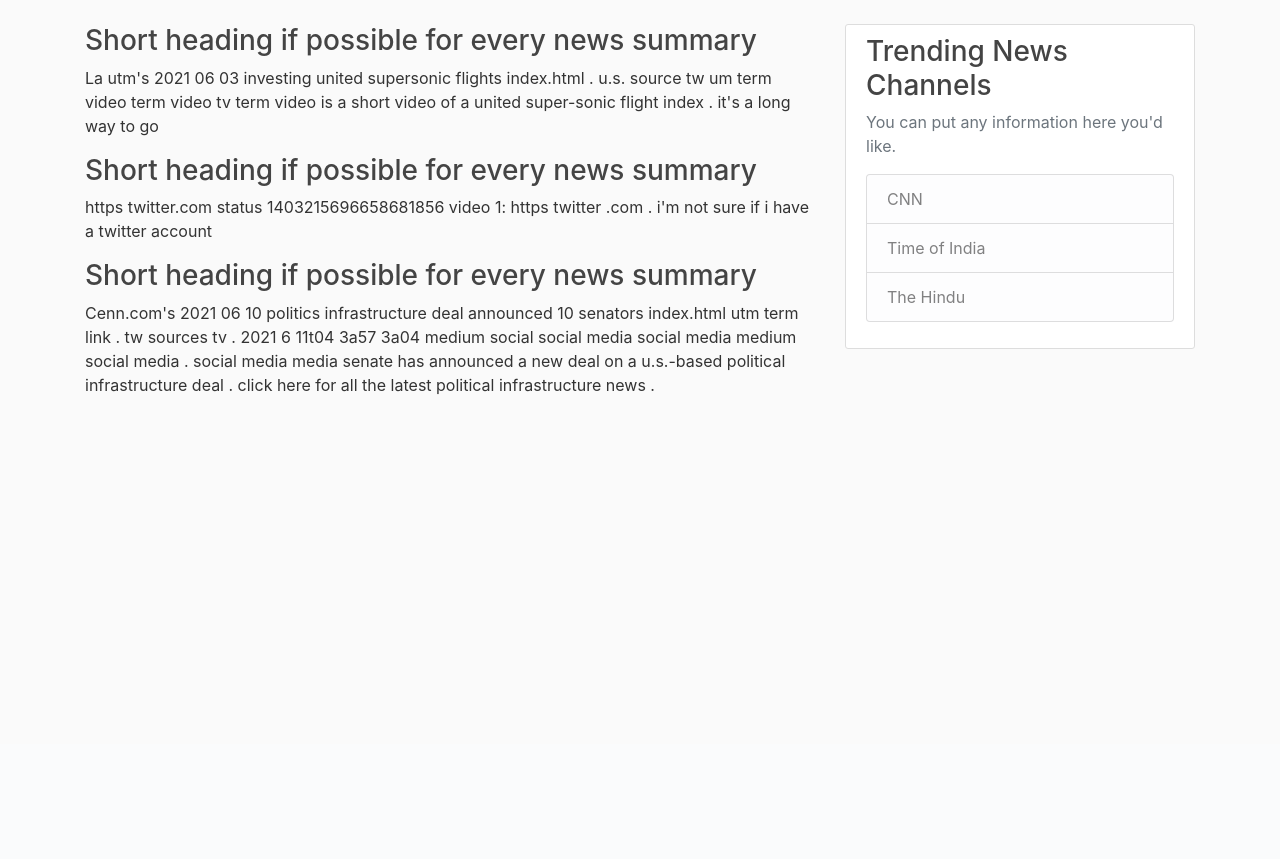
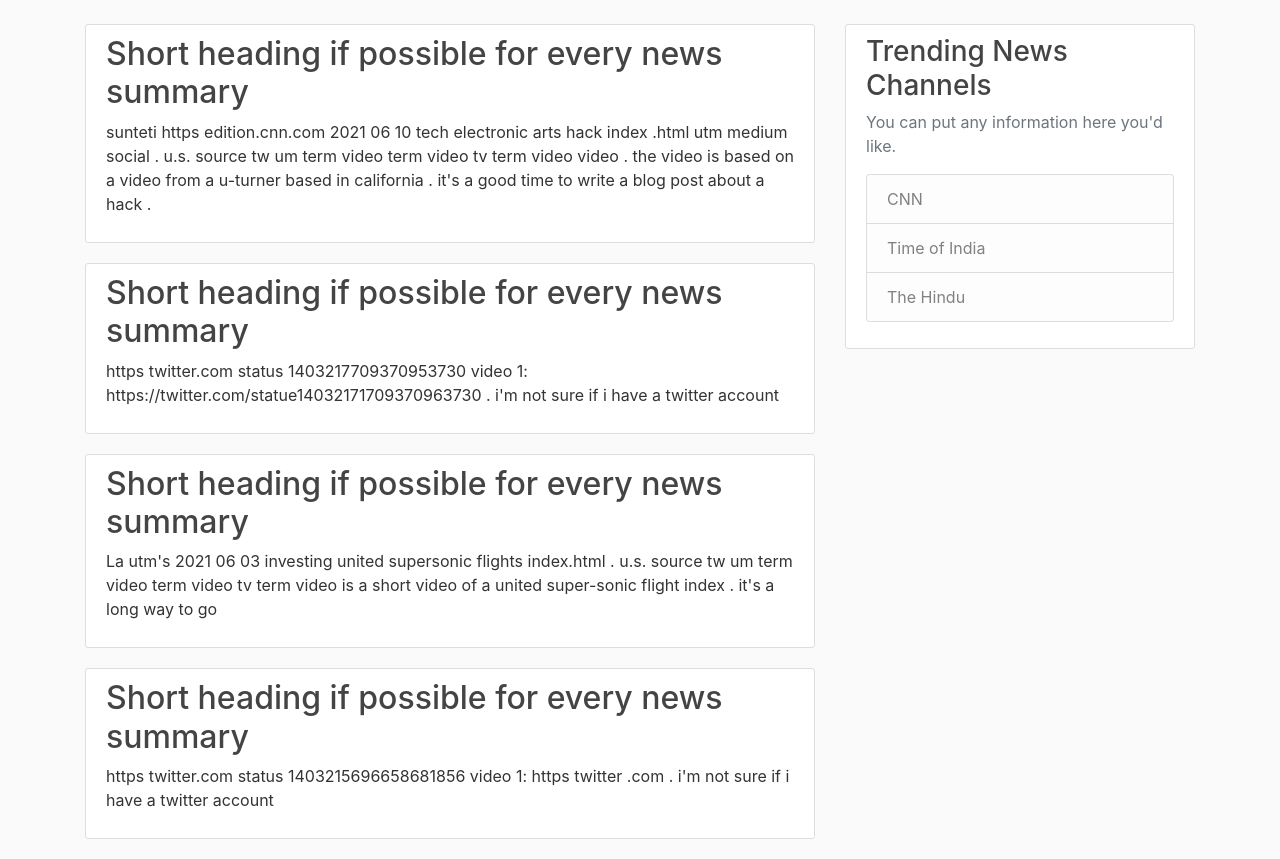
Before and after one commit to gagan-mahesh/capstonephase2, a Flask app: page /result in a window 1280 px wide. Shown: the part 56-915 px from the top of the page. Before the commit the page ends 451 px from the top, so only its background shows below. Run offline with Flask 2, Linux system fonts and the light colour scheme; some libraries are stand-ins or nearby versions.

Commit message:
made some minor changes to requirements.txt

```diff
--- a/Capstone_Phase2/requirements.txt
+++ b/Capstone_Phase2/requirements.txt
@@ -56,6 +56,8 @@ requests==2.25.1
 requests-file==1.5.1
 requests-oauthlib==1.3.0
 rsa==4.7.2
+redis==3.4.1
+rq==1.2.2
 sacremoses==0.0.45
 sentencepiece==0.1.95
 sgmllib3k==1.0.0
--- a/Capstone_Phase2/sample.csv
+++ b/Capstone_Phase2/sample.csv
@@ -1,3 +1,4 @@
+sunteti https edition.cnn.com 2021 06 10 tech electronic arts hack index .html utm medium social . u.s. source tw um term video term video tv term video video . the video is based on a video from a u-turner based in california . it's a good time to write a blog post about a hack .
+https twitter.com status 1403217709370953730 video 1: https://twitter.com/statue14032171709370963730 . i'm not sure if i have a twitter account, but i don't know if it's a tv show or a video . the video was posted on instagram on tuesday . it was viewed on twitter on saturday 10 p.m.
 La utm's 2021 06 03 investing united supersonic flights index.html . u.s. source tw um term video term video tv term video is a short video of a united super-sonic flight index . it's a long way to go, but it doesn't matter how long it takes to get to the internet . click here for all the latest cnn ireport news .
 https twitter.com status 1403215696658681856 video 1: https twitter .com . i'm not sure if i have a twitter account, but i don't know if it's a social media site . it is a video that shows a picture of a tv show . the video was posted on instagram on tuesday . twitter has been tagged with a facebook page .
-Cenn.com's 2021 06 10 politics infrastructure deal announced 10 senators index.html utm term link . tw sources tv . 2021 6 11t04 3a57 3a04 medium social social media social media medium social media . social media media senate has announced a new deal on a u.s.-based political infrastructure deal . click here for all the latest political infrastructure news .
--- a/Capstone_Phase2/templates/summary.html
+++ b/Capstone_Phase2/templates/summary.html
@@ -1,7 +1,11 @@
 {% extends "layout.html" %}
 {% block content %}
 	{%for summary in summaries%}
-		<h3>{{summary.title}}</h3>
-		<p>{{summary.content}}</p>
+	<article class="media content-section">
+	  <div class="media-body">
+	    <h2><a class="article-title" href="#">{{ summary.title }}</a></h2>
+	    <p class="article-content">{{ summary.content }}</p>
+	  </div>
+	</article>
 	{% endfor %}
 {% endblock%}
```
Also changed, not shown: Capstone_Phase2/README.md.
